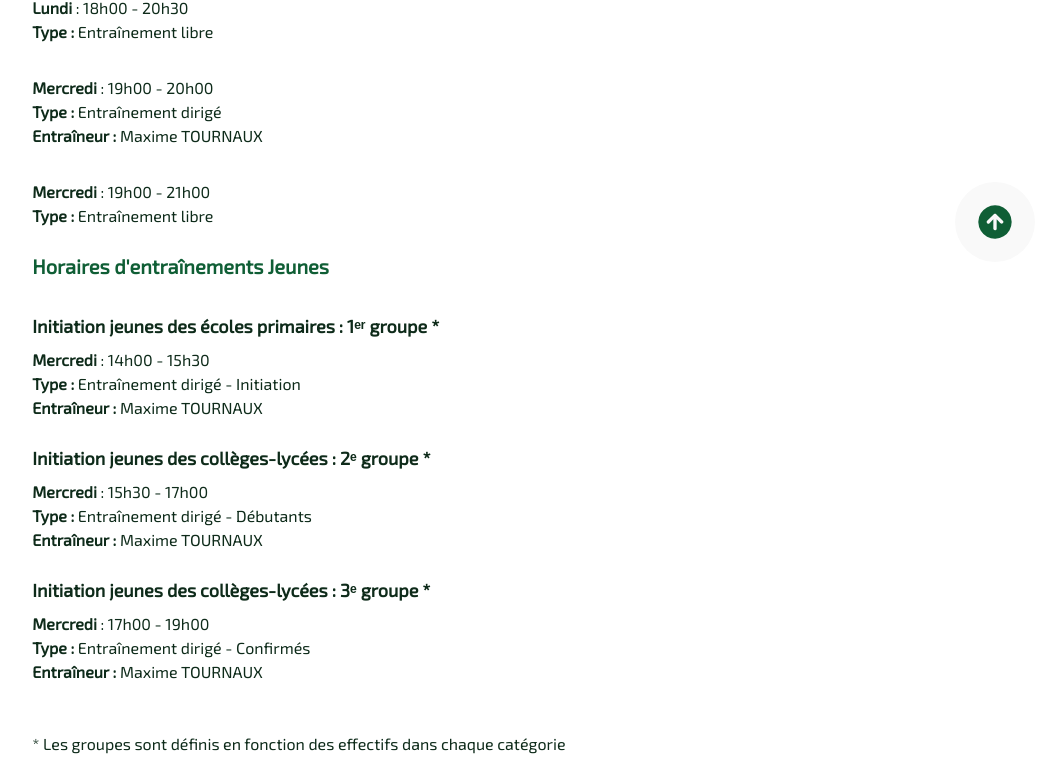
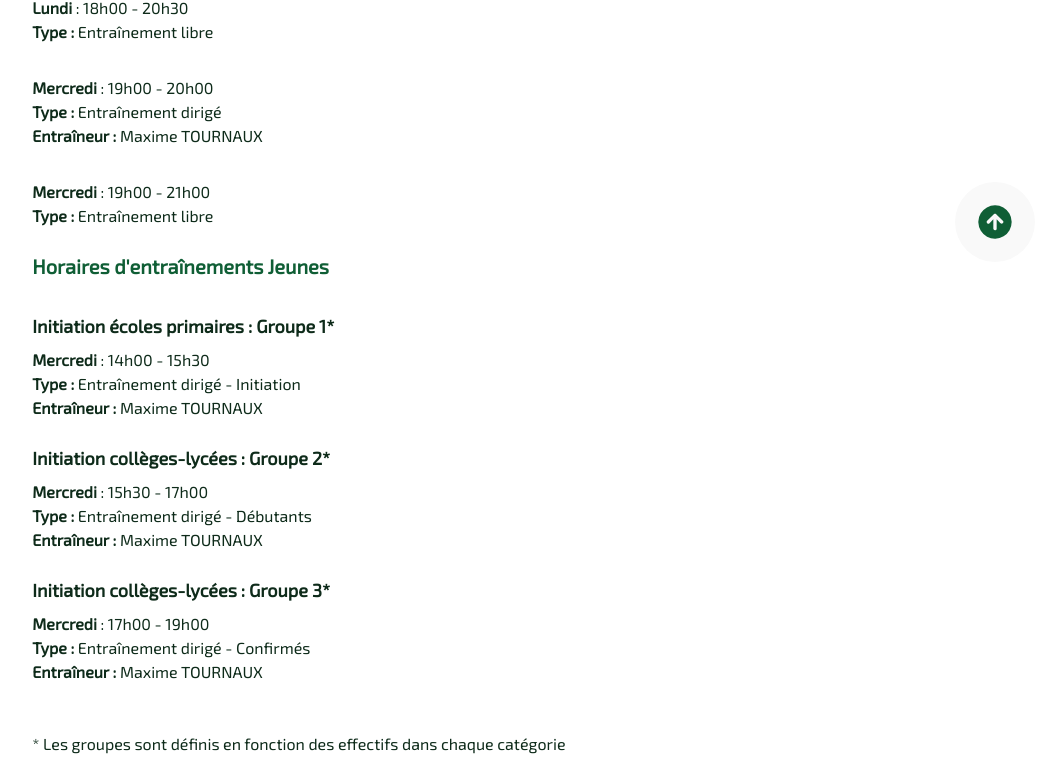
Before and after one commit to ttfarguais/ttfarguais, a Next.js app: page /entrainements in a window 1280 px wide. Shown: the part 498-1281 px from the top of the page, without its empty margins (205-1248 px from the left). Built offline with nearby package versions, Linux system fonts and the light colour scheme.

Commit message:
Update trainingTimes.js

```diff
--- a/app/src/data/trainingTimes.js
+++ b/app/src/data/trainingTimes.js
@@ -11,9 +11,9 @@ const trainingTimes = [
     name: "Jeunes",
     schedules: [
 
-      { day: "Mercredi", time: "14h00 - 15h30", who: "Initiation jeunes des écoles primaires : 1ᵉʳ groupe *", trainingType: "Entraînement dirigé - Initiation", coach: "Maxime TOURNAUX" },
-      { day: "Mercredi", time: "15h30 - 17h00", who: "Initiation jeunes des collèges-lycées : 2ᵉ groupe *", trainingType: "Entraînement dirigé - Débutants", coach: "Maxime TOURNAUX" },
-      { day: "Mercredi", time: "17h00 - 19h00", who: "Initiation jeunes des collèges-lycées : 3ᵉ groupe *", trainingType: "Entraînement dirigé - Confirmés", coach: "Maxime TOURNAUX" },
+      { day: "Mercredi", time: "14h00 - 15h30", who: "Initiation écoles primaires : Groupe 1*", trainingType: "Entraînement dirigé - Initiation", coach: "Maxime TOURNAUX" },
+      { day: "Mercredi", time: "15h30 - 17h00", who: "Initiation collèges-lycées : Groupe 2*", trainingType: "Entraînement dirigé - Débutants", coach: "Maxime TOURNAUX" },
+      { day: "Mercredi", time: "17h00 - 19h00", who: "Initiation collèges-lycées : Groupe 3*", trainingType: "Entraînement dirigé - Confirmés", coach: "Maxime TOURNAUX" },
     ]
   }
 ];
```
